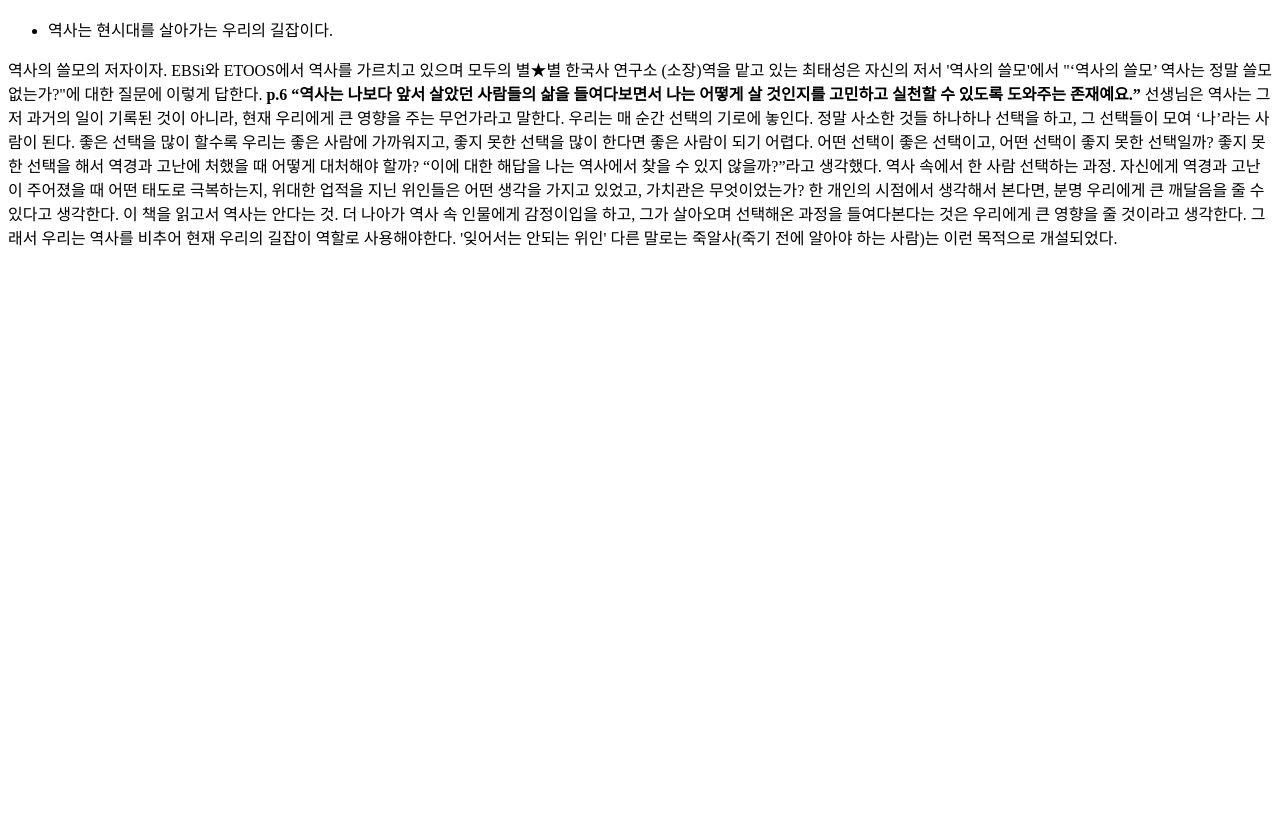
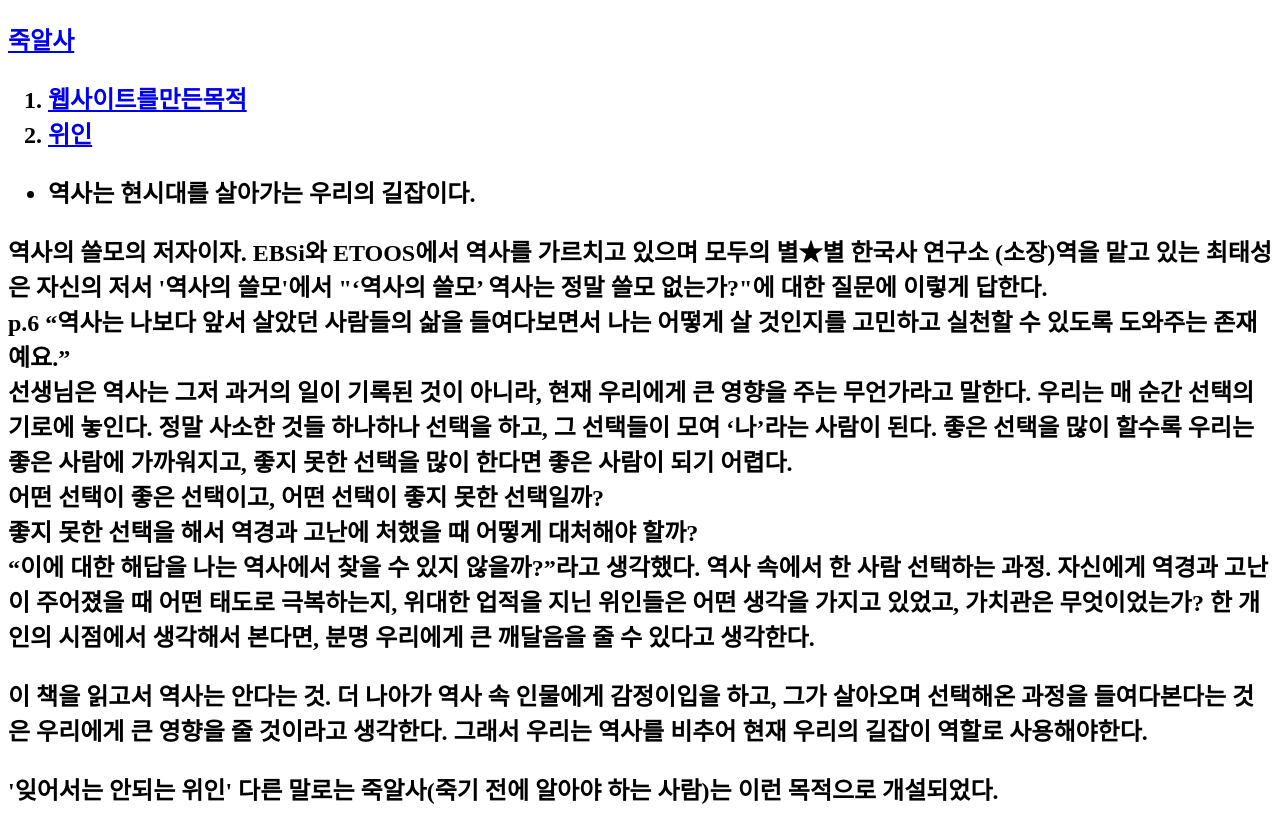
Before and after one commit to JustJaemin/Well-begun-is-half-done, a plain HTML site: page 2.HTML in a window 1280 px wide. Shown: the part 584-1414 px from the top of the page. Before the commit the page ends 849 px from the top, so only its background shows below. Drawn offline with Linux system fonts and the light colour scheme.

Commit message:
2022년 2월 20일 오후 07시 06분 수정본

```diff
--- a/2.HTML
+++ b/2.HTML
@@ -1,7 +1,7 @@
-<!DOCTYPE html>
+<!doctype html>
 <html>
 <head>
-<title>죽알사</title>
+<title>죽알사 웹사이트 설립 목적</title>
 <meta charset="UTF-8">
 </head>
 
@@ -9,14 +9,20 @@
 <h1>'잊어서는 안되는 위인' 사이트를 만든 목적</h1>
 <br><img src="purpose.jpg" width="50%">
 
+<h2><a href="1.html">죽알사</a><h2>
+<ol>
+    <li><a href="2.html" target="_blank" title="purpose">웹사이트를만든목적</a></li>
+      <li><a href="3.html" target="_blank" title="great man">위인</a></li>
+</ol>
+
 <ul>
   <li>역사는 현시대를 살아가는 우리의 길잡이다.</li></ul>
-<p>역사의 쓸모의 저자이자. EBSi와 ETOOS에서 역사를 가르치고 있으며 모두의 별★별 한국사 연구소 (소장)역을 맡고 있는 최태성은 자신의 저서 '역사의 쓸모'에서 "‘역사의 쓸모’ 역사는 정말 쓸모 없는가?"에 대한 질문에 이렇게 답한다. <strong>p.6 “역사는 나보다 앞서 살았던 사람들의 삶을 들여다보면서 나는 어떻게 살 것인지를 고민하고 실천할 수 있도록 도와주는 존재예요.”</strong> 선생님은 역사는 그저 과거의 일이 기록된 것이 아니라, 현재 우리에게 큰 영향을 주는 무언가라고 말한다.
+<p>역사의 쓸모의 저자이자. EBSi와 ETOOS에서 역사를 가르치고 있으며 모두의 별★별 한국사 연구소 (소장)역을 맡고 있는 최태성은 자신의 저서 '역사의 쓸모'에서 "‘역사의 쓸모’ 역사는 정말 쓸모 없는가?"에 대한 질문에 이렇게 답한다.<br><strong>p.6 “역사는 나보다 앞서 살았던 사람들의 삶을 들여다보면서 나는 어떻게 살 것인지를 고민하고 실천할 수 있도록 도와주는 존재예요.”</strong><br> 선생님은 역사는 그저 과거의 일이 기록된 것이 아니라, 현재 우리에게 큰 영향을 주는 무언가라고 말한다.
 우리는 매 순간 선택의 기로에 놓인다. 정말 사소한 것들 하나하나 선택을 하고, 그 선택들이 모여 ‘나’라는 사람이 된다.
 좋은 선택을 많이 할수록 우리는 좋은 사람에 가까워지고, 좋지 못한 선택을 많이 한다면 좋은 사람이 되기 어렵다.
-어떤 선택이 좋은 선택이고, 어떤 선택이 좋지 못한 선택일까?
-좋지 못한 선택을 해서 역경과 고난에 처했을 때 어떻게 대처해야 할까?
-“이에 대한 해답을 나는 역사에서 찾을 수 있지 않을까?”라고 생각했다. 역사 속에서 한 사람 선택하는 과정. 자신에게 역경과 고난이 주어졌을 때 어떤 태도로 극복하는지, 위대한 업적을 지닌 위인들은 어떤 생각을 가지고 있었고, 가치관은 무엇이었는가? 한 개인의 시점에서 생각해서 본다면, 분명 우리에게 큰 깨달음을 줄 수 있다고 생각한다.
-이 책을 읽고서 역사는 안다는 것. 더 나아가 역사 속 인물에게 감정이입을 하고, 그가 살아오며 선택해온 과정을 들여다본다는 것은 우리에게 큰 영향을 줄 것이라고 생각한다. 그래서 우리는 역사를 비추어 현재 우리의 길잡이 역할로 사용해야한다.
-'잊어서는 안되는 위인' 다른 말로는 죽알사(죽기 전에 알아야 하는 사람)는 이런 목적으로 개설되었다.</p>
+<br>어떤 선택이 좋은 선택이고, 어떤 선택이 좋지 못한 선택일까?
+<br>좋지 못한 선택을 해서 역경과 고난에 처했을 때 어떻게 대처해야 할까?
+<br>“이에 대한 해답을 나는 역사에서 찾을 수 있지 않을까?”라고 생각했다. 역사 속에서 한 사람 선택하는 과정. 자신에게 역경과 고난이 주어졌을 때 어떤 태도로 극복하는지, 위대한 업적을 지닌 위인들은 어떤 생각을 가지고 있었고, 가치관은 무엇이었는가? 한 개인의 시점에서 생각해서 본다면, 분명 우리에게 큰 깨달음을 줄 수 있다고 생각한다.
+</p><p>이 책을 읽고서 역사는 안다는 것. 더 나아가 역사 속 인물에게 감정이입을 하고, 그가 살아오며 선택해온 과정을 들여다본다는 것은 우리에게 큰 영향을 줄 것이라고 생각한다. 그래서 우리는 역사를 비추어 현재 우리의 길잡이 역할로 사용해야한다.</p>
+<p>'잊어서는 안되는 위인' 다른 말로는 죽알사(죽기 전에 알아야 하는 사람)는 이런 목적으로 개설되었다.</p>
  </body> <html>
```
Also changed, not shown: 1.HTML (+3 -2 lines), 3.HTML (+9 -2 lines), index.HTML (+9 -8 lines).
